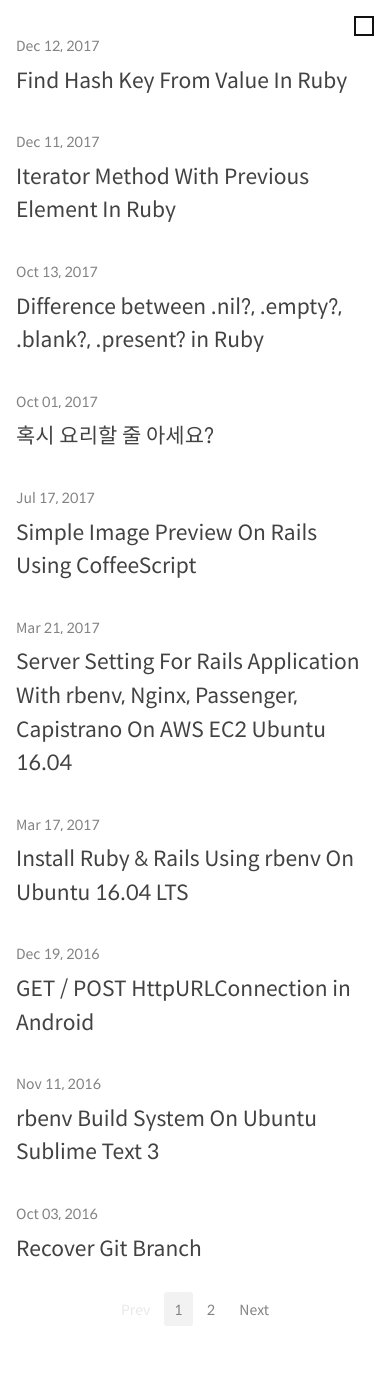
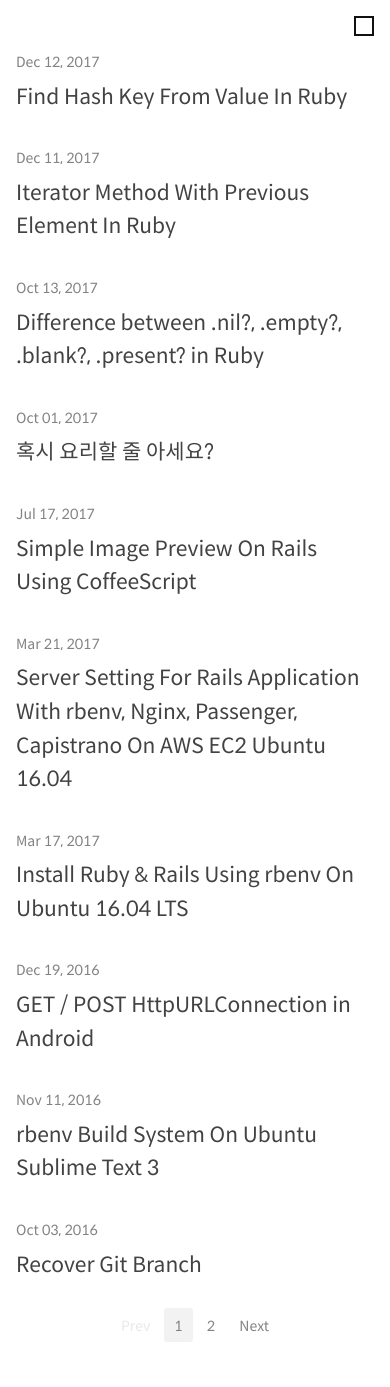
Before and after one commit to capollux/blog, a Jekyll site: the page built from index.html, in a window 390 px wide. Built offline with Jekyll 4.4.1, drawn with Linux system fonts in a browser that asks for light colours; the list of posts is cut into pages by our own code; before the commit the page ends 1355 px from its top, so only the background shows below that.

Commit message:
Change page-content padding on mobile

```diff
--- a/_sass/minima-extensions/_layout.scss
+++ b/_sass/minima-extensions/_layout.scss
@@ -221,7 +221,7 @@
   padding: $spacing-unit*2 0;
 
   @include media-query($on-laptop) {
-    padding: $spacing-unit 0;
+    padding: $spacing-unit*1.5 0;
   }
 }
 
```
